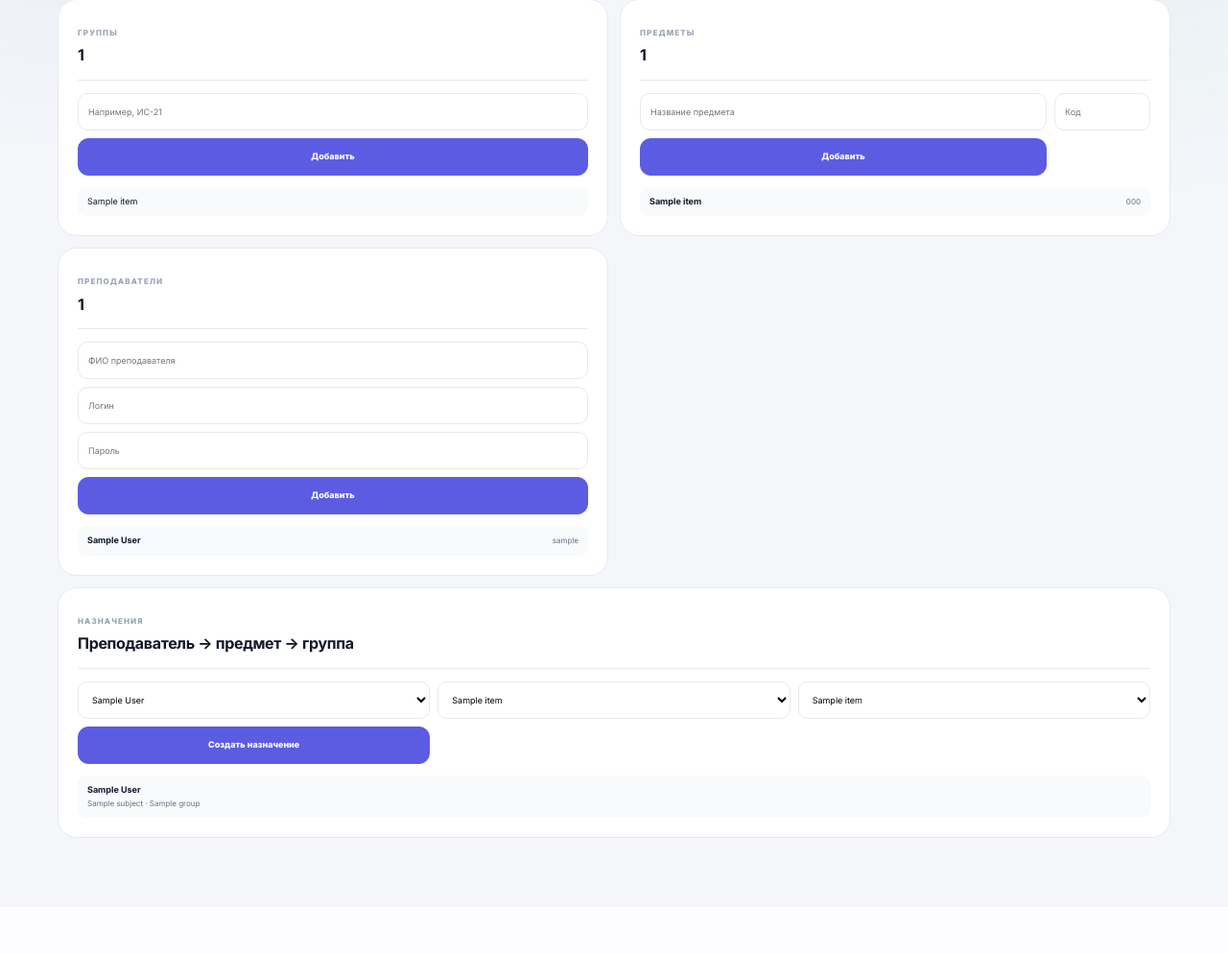
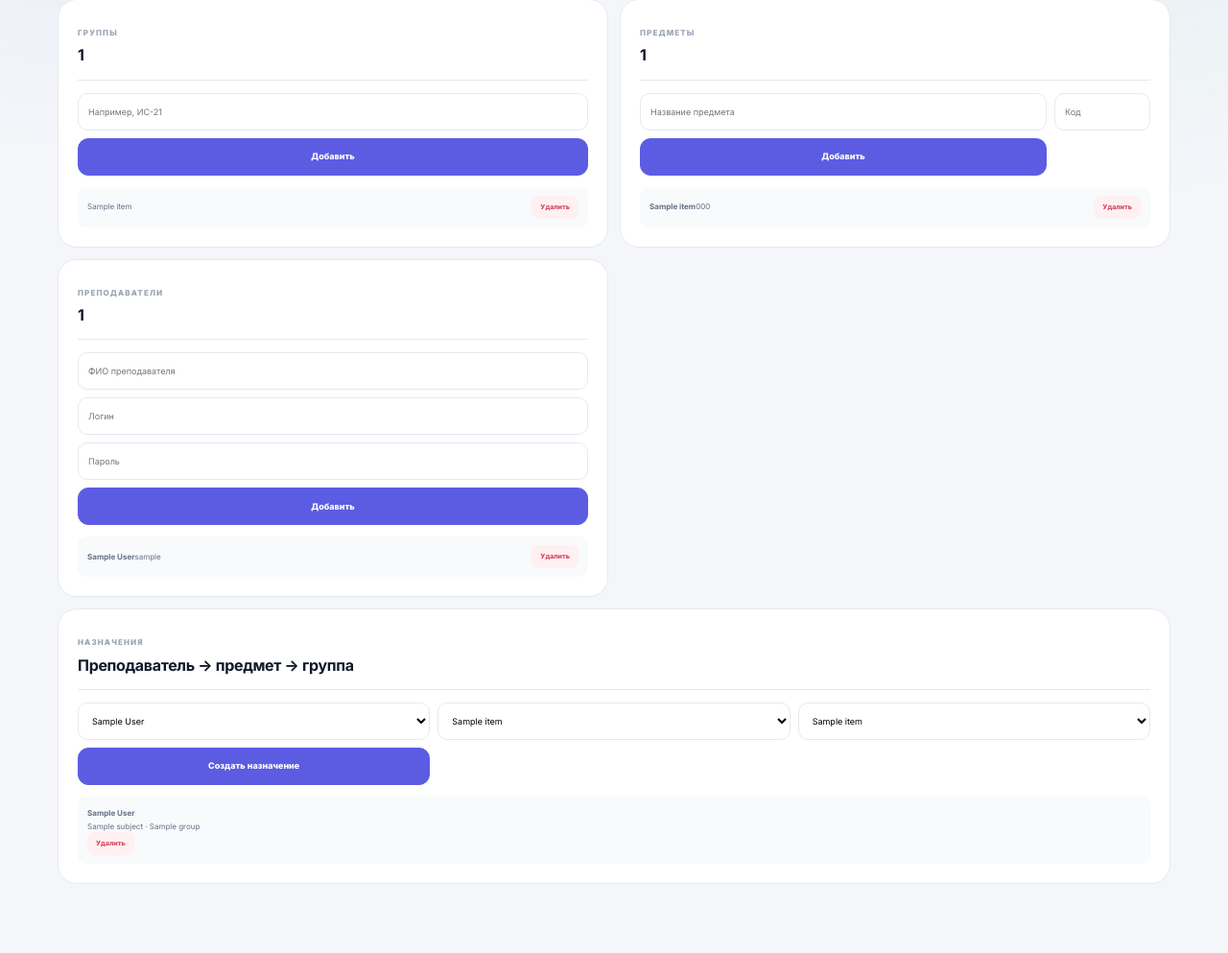
Before and after one commit to gamerpro3245/CollegePortal, a FastAPI app: template templates/admin_academic.html in a window 1280 px wide. Shown: the part 249-1242 px from the top of the page at 96% size. Before the commit the page ends 1122 px from the top, so only its background shows below. Run offline with FastAPI, Linux system fonts and the light colour scheme; the template is opened without the code that fills it: most values are stand-ins (such as "Sample title", 1, 10 or a date in 2020).

Commit message:
ui: add remove buttons to academic structure

```diff
--- a/templates/admin_academic.html
+++ b/templates/admin_academic.html
@@ -4,9 +4,9 @@
 {% block content %}
 <section class="section-toolbar"><div><h2>Учебная структура</h2><p>Настройте данные, из которых собираются назначения и расписание.</p></div><a class="filter-button" href="/admin">Админ-панель</a></section>
 <section class="academic-grid">
-<article class="panel"><div class="panel-header"><div><span class="panel-label">ГРУППЫ</span><h3>{{ groups|length }}</h3></div></div><form class="compact-form" method="post" action="/admin/academic/group"><input name="name" placeholder="Например, ИС-21" required><button class="primary-button" type="submit">Добавить</button></form><div class="simple-list">{% for item in groups %}<div>{{ item.name }}</div>{% else %}<div class="table-muted">Пока нет групп</div>{% endfor %}</div></article>
-<article class="panel"><div class="panel-header"><div><span class="panel-label">ПРЕДМЕТЫ</span><h3>{{ subjects|length }}</h3></div></div><form class="compact-form two" method="post" action="/admin/academic/subject"><input name="name" placeholder="Название предмета" required><input name="code" placeholder="Код"><button class="primary-button" type="submit">Добавить</button></form><div class="simple-list">{% for item in subjects %}<div><strong>{{ item.name }}</strong>{% if item.code %}<small>{{ item.code }}</small>{% endif %}</div>{% else %}<div class="table-muted">Пока нет предметов</div>{% endfor %}</div></article>
-<article class="panel"><div class="panel-header"><div><span class="panel-label">ПРЕПОДАВАТЕЛИ</span><h3>{{ teachers|length }}</h3></div></div><form class="compact-form" method="post" action="/admin/academic/teacher"><input name="full_name" placeholder="ФИО преподавателя" required><input name="username" placeholder="Логин" required><input name="password" type="password" placeholder="Пароль" required><button class="primary-button" type="submit">Добавить</button></form><div class="simple-list">{% for item in teachers %}<div><strong>{{ item.full_name }}</strong><small>{{ item.username }}</small></div>{% else %}<div class="table-muted">Пока нет преподавателей</div>{% endfor %}</div></article>
-<article class="panel academic-assignment"><div class="panel-header"><div><span class="panel-label">НАЗНАЧЕНИЯ</span><h3>Преподаватель → предмет → группа</h3></div></div>{% if teachers and subjects and groups %}<form class="compact-form three" method="post" action="/admin/academic/assignment"><select name="teacher_id" required>{% for item in teachers %}<option value="{{ item.id }}">{{ item.full_name }}</option>{% endfor %}</select><select name="subject_id" required>{% for item in subjects %}<option value="{{ item.id }}">{{ item.name }}</option>{% endfor %}</select><select name="group_id" required>{% for item in groups %}<option value="{{ item.id }}">{{ item.name }}</option>{% endfor %}</select><button class="primary-button" type="submit">Создать назначение</button></form>{% else %}<div class="empty-state"><strong>Сначала создайте группы, предметы и преподавателей.</strong></div>{% endif %}<div class="simple-list assignments">{% for item in assignments %}<div><strong>{{ item.teacher.full_name }}</strong><span>{{ item.subject.name }} · {{ item.group.name }}</span></div>{% else %}<div class="table-muted">Назначений пока нет</div>{% endfor %}</div></article>
+<article class="panel"><div class="panel-header"><div><span class="panel-label">ГРУППЫ</span><h3>{{ groups|length }}</h3></div></div><form class="compact-form" method="post" action="/admin/academic/group"><input name="name" placeholder="Например, ИС-21" required><button class="primary-button" type="submit">Добавить</button></form><div class="simple-list">{% for item in groups %}<div><span>{{ item.name }}</span><form method="post" action="/admin/academic/group/{{ item.id }}/remove"><button class="delete-button" type="submit">Удалить</button></form></div>{% else %}<div class="table-muted">Пока нет групп</div>{% endfor %}</div></article>
+<article class="panel"><div class="panel-header"><div><span class="panel-label">ПРЕДМЕТЫ</span><h3>{{ subjects|length }}</h3></div></div><form class="compact-form two" method="post" action="/admin/academic/subject"><input name="name" placeholder="Название предмета" required><input name="code" placeholder="Код"><button class="primary-button" type="submit">Добавить</button></form><div class="simple-list">{% for item in subjects %}<div><span><strong>{{ item.name }}</strong>{% if item.code %}<small>{{ item.code }}</small>{% endif %}</span><form method="post" action="/admin/academic/subject/{{ item.id }}/remove"><button class="delete-button" type="submit">Удалить</button></form></div>{% else %}<div class="table-muted">Пока нет предметов</div>{% endfor %}</div></article>
+<article class="panel"><div class="panel-header"><div><span class="panel-label">ПРЕПОДАВАТЕЛИ</span><h3>{{ teachers|length }}</h3></div></div><form class="compact-form" method="post" action="/admin/academic/teacher"><input name="full_name" placeholder="ФИО преподавателя" required><input name="username" placeholder="Логин" required><input name="password" type="password" placeholder="Пароль" required><button class="primary-button" type="submit">Добавить</button></form><div class="simple-list">{% for item in teachers %}<div><span><strong>{{ item.full_name }}</strong><small>{{ item.username }}</small></span><form method="post" action="/admin/academic/teacher/{{ item.id }}/remove"><button class="delete-button" type="submit">Удалить</button></form></div>{% else %}<div class="table-muted">Пока нет преподавателей</div>{% endfor %}</div></article>
+<article class="panel academic-assignment"><div class="panel-header"><div><span class="panel-label">НАЗНАЧЕНИЯ</span><h3>Преподаватель → предмет → группа</h3></div></div>{% if teachers and subjects and groups %}<form class="compact-form three" method="post" action="/admin/academic/assignment"><select name="teacher_id" required>{% for item in teachers %}<option value="{{ item.id }}">{{ item.full_name }}</option>{% endfor %}</select><select name="subject_id" required>{% for item in subjects %}<option value="{{ item.id }}">{{ item.name }}</option>{% endfor %}</select><select name="group_id" required>{% for item in groups %}<option value="{{ item.id }}">{{ item.name }}</option>{% endfor %}</select><button class="primary-button" type="submit">Создать назначение</button></form>{% else %}<div class="empty-state"><strong>Сначала создайте группы, предметы и преподавателей.</strong></div>{% endif %}<div class="simple-list assignments">{% for item in assignments %}<div><span><strong>{{ item.teacher.full_name }}</strong><span>{{ item.subject.name }} · {{ item.group.name }}</span></span><form method="post" action="/admin/academic/assignment/{{ item.id }}/remove"><button class="delete-button" type="submit">Удалить</button></form></div>{% else %}<div class="table-muted">Назначений пока нет</div>{% endfor %}</div></article>
 </section>
 {% endblock %}
```
